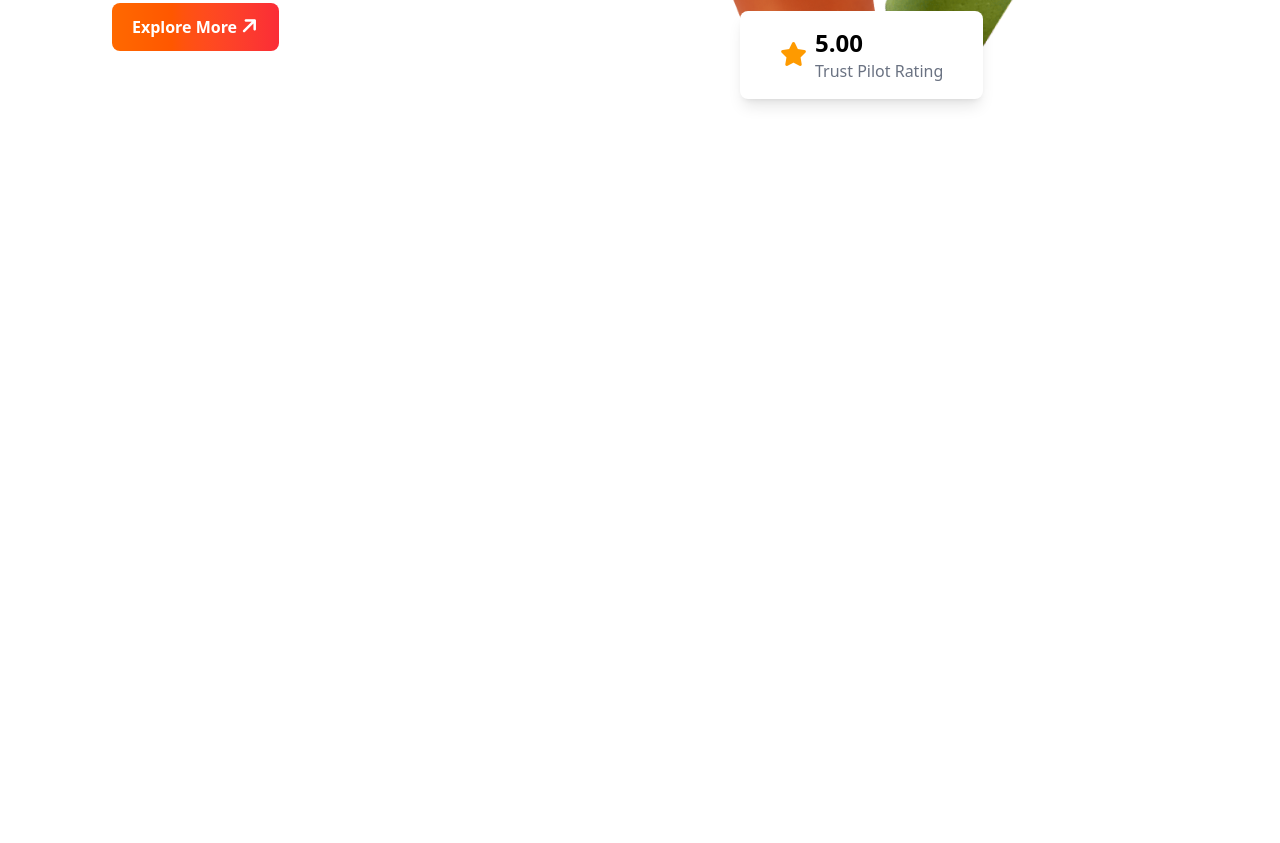
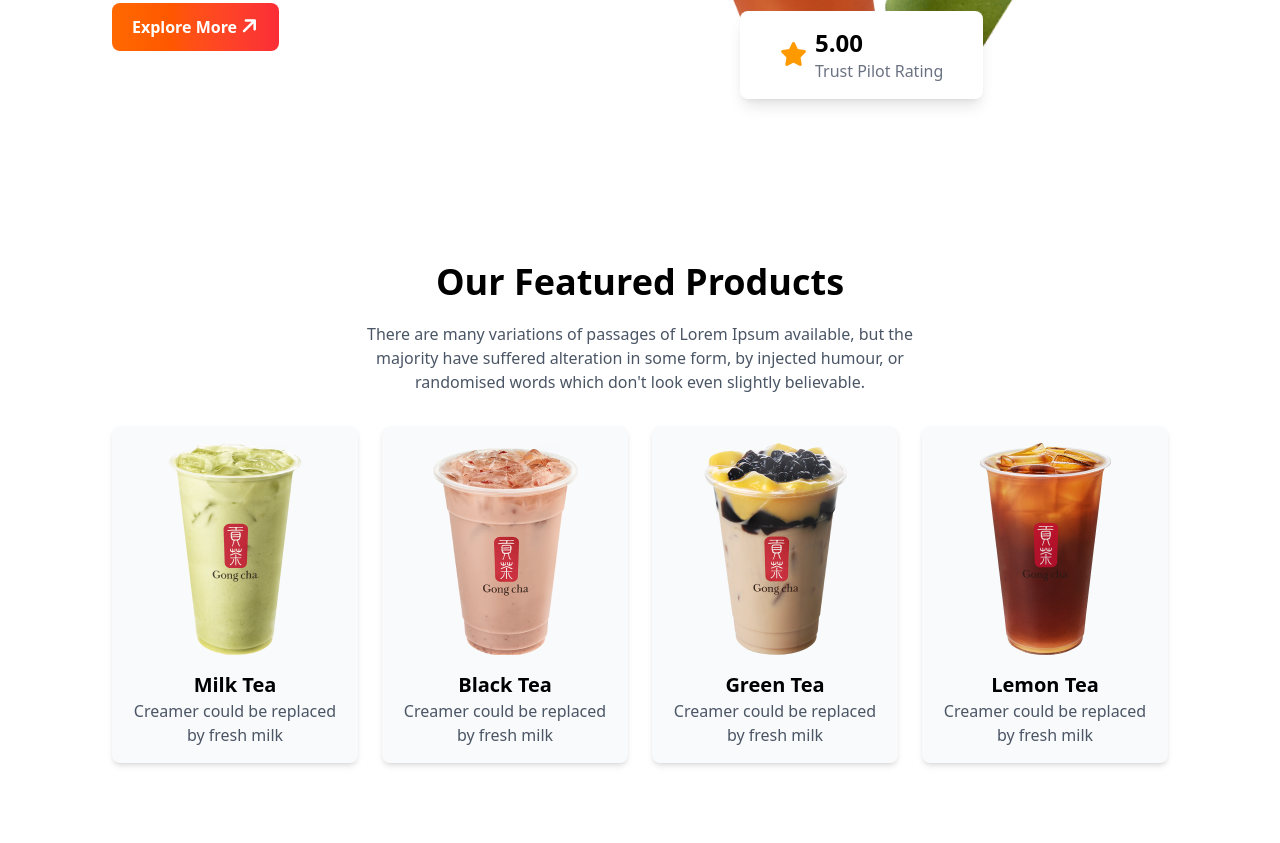
Before and after one commit to Fatima-Nurjahan/Practice-with-Tailwind-CSS-1, a plain HTML site: page index.html in a window 1280 px wide. Shown: the part 349-1192 px from the top of the page. Before the commit the page ends 800 px from the top, so only its background shows below. Drawn offline with nearby package versions, Linux system fonts and the light colour scheme.

Commit message:
Product section added and made responsive

```diff
--- a/index.html
+++ b/index.html
@@ -21,15 +21,18 @@
     <!-- Main Content -->
     <main class="max-w-screen-xl mx-auto px-16 lg:px-28">
         <!-- Header section -->
-        <header class="flex pt-10 mb-20">
+        <header class="lg:flex pt-10 mb-20">
             <!-- Text Content -->
             <div>
                 <h1 class="text-5xl md:text-7xl">It's good <br>
                     tea time at The <br> Tea House</h1>
                 <br>
-                    <p class="text-gray-500 w-3/4">Tea and Botanical Solutions Supplier Give Optimum Satisfaction To Your Taste Buds.</p>
+                <p class="text-gray-500 w-3/4">Tea and Botanical Solutions Supplier Give Optimum Satisfaction To Your
+                    Taste Buds.</p>
                 <br>
-                    <button class="bg-gradient-to-r from-orange-500 to-red-500 px-5 py-3 rounded-lg text-white font-bold">Explore More    <i class="fa-solid fa-arrow-right -rotate-45 text-xl"></i></button>
+                <button
+                    class="bg-gradient-to-r from-orange-500 to-red-500 px-5 py-3 rounded-lg text-white font-bold">Explore
+                    More <i class="fa-solid fa-arrow-right -rotate-45 text-xl"></i></button>
             </div>
             <!-- Image Content -->
             <div class="relative">
@@ -38,7 +41,8 @@
                     <img class="w-full" src="images/banner.png" alt="">
                 </div>
                 <!-- Card -->
-                  <div class="absolute flex items-center bg-white shadow-lg px-2 py-2 md:px-10 lg:py-4 rounded-lg top-28 md:top-80 md:left-32 lg:left-28">
+                <div
+                    class="absolute flex items-center bg-white shadow-lg px-2 py-2 md:px-10 lg:py-4 rounded-lg top-28 md:top-80 md:left-32 lg:left-28">
                     <!-- Icon -->
                     <div>
                         <i class="fa-solid fa-star text-2xl text-amber-500"></i>
@@ -51,6 +55,50 @@
                 </div>
             </div>
         </header>
+
+
+        <!-- Featured Product Section -->
+        <section class="py-8 lg:py-20">
+            <!-- Title -->
+            <div class="text-center mb-8">
+                <h1 class="text-3xl md:text-4xl font-bold mb-5">Our Featured Products</h1>
+                <p class="text-gray-600 max-w-xl mx-auto">There are many variations of passages of Lorem Ipsum
+                    available, but the majority have suffered alteration in some form, by injected humour, or randomised
+                    words which don't look even slightly believable. </p>
+            </div>
+            <!-- Grid Card -->
+            <div class="grid grid-cols-1 md:grid-cols-2 lg:grid-cols-4 gap-6 text-center">
+                <!-- Product Card -->
+                <div class="rounded-lg shadow-md bg-gray-50 overflow-hidden">
+                    <img class="mx-auto pt-4" src="images/tea-1.png" alt="">
+                    <div class="p-4">
+                        <h2 class="font-bold text-xl">Milk Tea</h2>
+                        <p class="text-gray-600">Creamer could be replaced by fresh milk</p>
+                    </div>
+                </div>
+                <div class="rounded-lg shadow-md bg-gray-50 overflow-hidden">
+                    <img class="mx-auto pt-4" src="images/tea-2.png" alt="">
+                    <div class="p-4">
+                        <h2 class="font-bold text-xl">Black Tea</h2>
+                        <p class="text-gray-600">Creamer could be replaced by fresh milk</p>
+                    </div>
+                </div>
+                <div class="rounded-lg shadow-md bg-gray-50 overflow-hidden">
+                    <img class="mx-auto pt-4" src="images/tea-3.png" alt="">
+                    <div class="p-4">
+                        <h2 class="font-bold text-xl">Green Tea</h2>
+                        <p class="text-gray-600">Creamer could be replaced by fresh milk</p>
+                    </div>
+                </div>
+                <div class="rounded-lg shadow-md bg-gray-50 overflow-hidden">
+                    <img class="mx-auto pt-4" src="images/tea-4.png" alt="">
+                    <div class="p-4">
+                        <h2 class="font-bold text-xl">Lemon Tea</h2>
+                        <p class="text-gray-600">Creamer could be replaced by fresh milk</p>
+                    </div>
+                </div>
+            </div>
+        </section>
     </main>
 </body>
 
```
Lines whose indentation alone changed are shown as unchanged.
